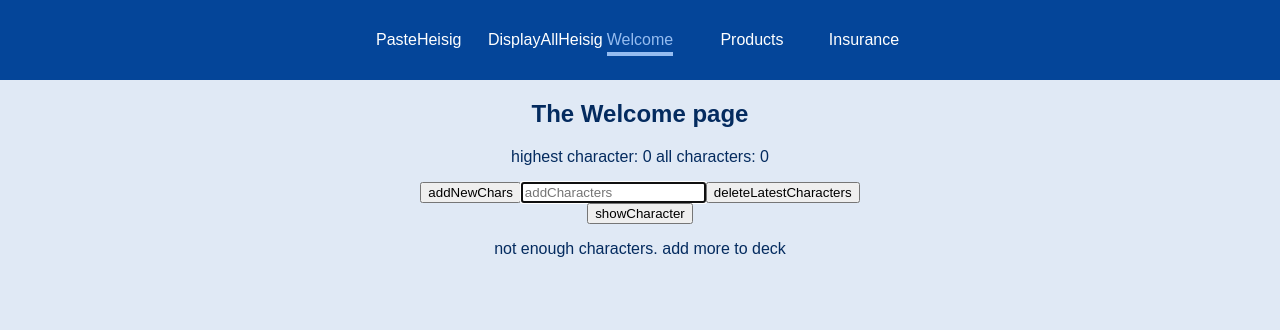
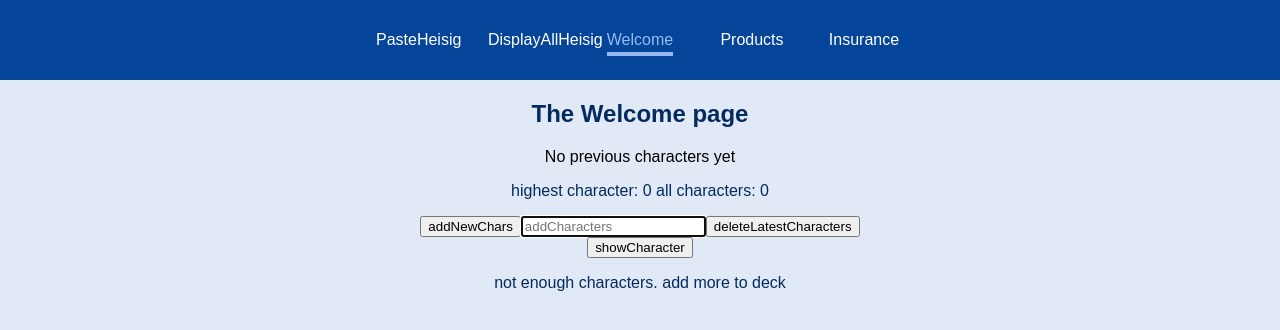
Before and after one commit to Weiqifan1/hanzimining, a React (Create React App) app: page /welcome in a window 1280 px wide. Shown: the top 330 px of the page. Built offline with nearby package versions, Linux system fonts and the light colour scheme.

Commit message:
2021-10-31_1202: previousCharacters list is now displayedAgain

```diff
--- a/src/pages/Welcome.tsx
+++ b/src/pages/Welcome.tsx
@@ -15,7 +15,6 @@ const Welcome: React.FunctionComponent<IPage> = props => {
     useEffect(()=>{addCharactersReference.current?.focus();},[])
 
     var currentContent: FlashCard;
-    var previousCharacters: [];
     //var displayPreviousCharacters: ReactElement = <p></p>
     const [showCharacterSRSContentElement, setShowCharacterSRSContentElement] = useState<boolean>(false)
     const [addMoreCharactersTextField, setAddMoreCharactersTextField] = useState<string>("");
@@ -31,6 +30,7 @@ const Welcome: React.FunctionComponent<IPage> = props => {
     const previousCharactersState: FlashCard[] = useSelector(
         (state: State) => state.previousCharacters
     )
+    var previousCharacters: FlashCard[] = previousCharactersState;
 
 
     const todoPageContent = (): ReactElement => {
@@ -39,7 +39,7 @@ const Welcome: React.FunctionComponent<IPage> = props => {
         const srslogic: characterSRSlogic = {
             characterSRS: characterSRSstate,
             currentContent: undefined,
-            mostRecentContentObjects: previousCharactersState, //characterSRSstate.previousCardsViewed,
+            mostRecentContentObjects: previousCharacters, //characterSRSstate.previousCardsViewed,
             notEnoughCharacters: false
         }
         const srscalculationResult: characterSRSlogic = calculateNextCharacter(srslogic)
@@ -56,7 +56,7 @@ const Welcome: React.FunctionComponent<IPage> = props => {
                 contentOrNotEnough = <p>Content type is undefined!!! this is an error</p>
             }
         }
-        //previousCharacters = []//characterSRSstate.previousCardsViewed//displayPreviousCharacters = displayMostRecentCharacters(characterSRSstate.previousCharacters)
+        displayMostRecentCharacters(previousCharacters)//previousCharacters = []//characterSRSstate.previousCardsViewed//displayPreviousCharacters = displayMostRecentCharacters(characterSRSstate.previousCharacters)
         return contentOrNotEnough
     }
 
@@ -113,11 +113,11 @@ const Welcome: React.FunctionComponent<IPage> = props => {
     }
     const changeOnNewCharacterInputField = (e: React.FormEvent<HTMLInputElement>) => {
         setAddMoreCharactersTextField(e.currentTarget.value)
-        console.log(addMoreCharactersTextField);
+        //console.log(addMoreCharactersTextField);
     }
 
     const handleKeyDown = (event: React.KeyboardEvent<HTMLInputElement>) => {
-        console.log(event.key.toString())
+        //console.log(event.key.toString())
         if (event.key.toString() === ' ' || event.key.toString() === "ArrowRight") {
             setAddMoreCharactersTextField("")
             if (showCharacterSRSContentElement) {
@@ -176,6 +176,9 @@ const Welcome: React.FunctionComponent<IPage> = props => {
         const updatedContent: FlashCard = {...current, repetitionValue: updatedReviewValue, dateOfLastReview: updatedDate}
         const updatedCharacterSRS: FlashCardDeck = {...characterSRSstate}
         setShowCharacterSRSContentElement(false)
+        previousCharacters = [...previousCharacters, current]
+        addToPreviousCharacters(current, previousCharactersState)
+        //console.log(previousCharacters)
         editListItemInBulk([updatedContent], updatedCharacterSRS)
     }
 
@@ -199,12 +202,13 @@ const Welcome: React.FunctionComponent<IPage> = props => {
     }
 
     const displayMostRecentCharacters = (listToDisplay: FlashCard[]): ReactElement => {
+        console.log(listToDisplay.map(each=>each.backSide))
         const mostRecentCharacter: FlashCard[] = listToDisplay ? listToDisplay : []
         let resultString: string;
         if (!mostRecentCharacter || mostRecentCharacter.length === 0) {
             resultString = "No previous characters yet"
         }else {
-            const shortList: FlashCard[] = mostRecentCharacter.length<5 ? mostRecentCharacter : mostRecentCharacter.slice(0,5)
+            const shortList: FlashCard[] = mostRecentCharacter.length<5 ? mostRecentCharacter.reverse() : mostRecentCharacter.reverse().slice(0,5)
             const stringList: string = shortList.map(each => each.backSide+each.cardNumber).join()
             resultString = "previous: " + stringList + " totalRepetitions: " + mostRecentCharacter.length
         }
@@ -214,6 +218,7 @@ const Welcome: React.FunctionComponent<IPage> = props => {
     //{displayMostRecentCharacters()}
     return <section>
         <h1> The Welcome page </h1>
+        {displayMostRecentCharacters(previousCharacters)}
         {displayNumberOfCharacters()}
         {addCharactersPageContent()}
         {buttonsToShowAndHandleCharacterSRSContentElement()}
```
